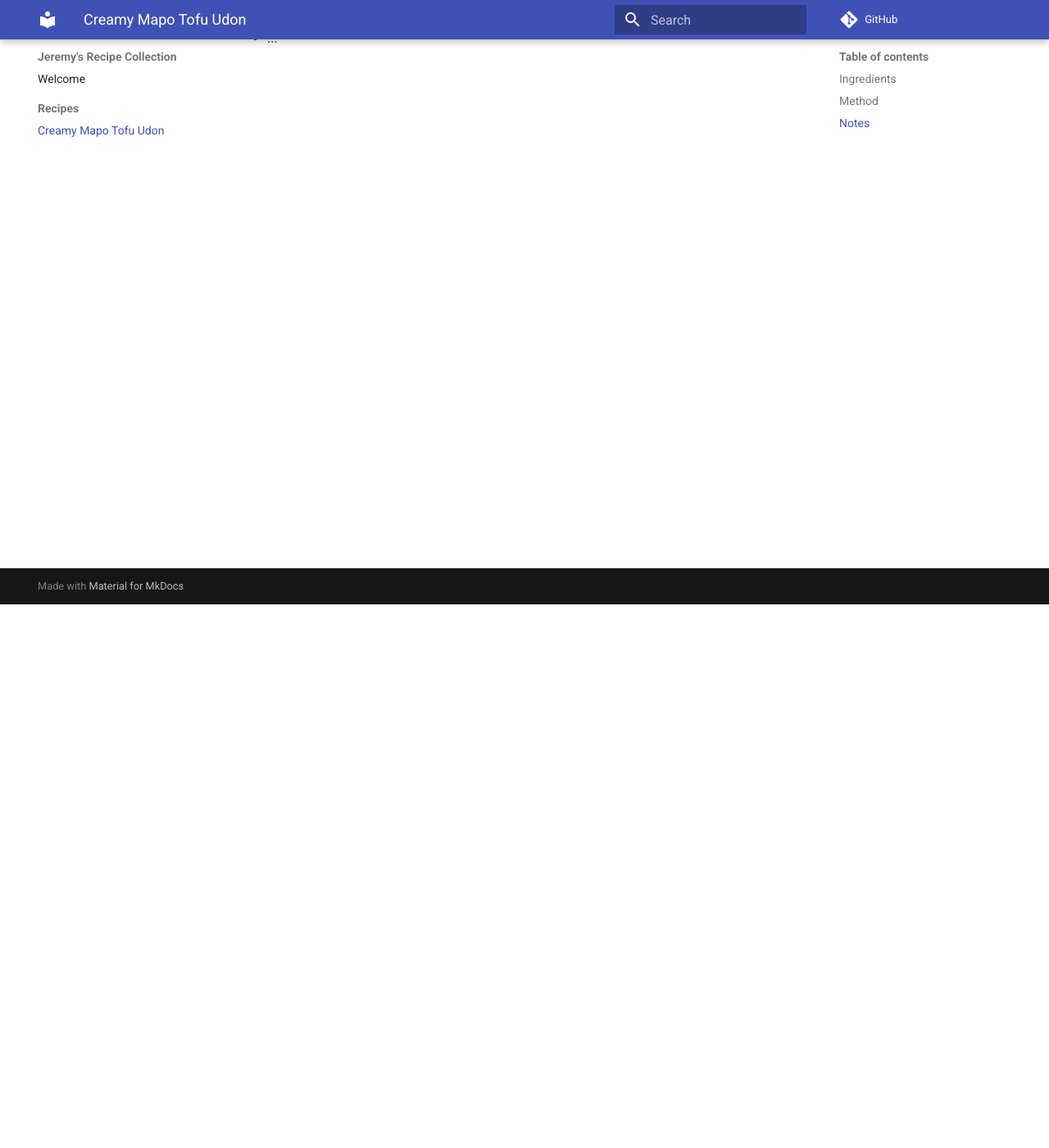
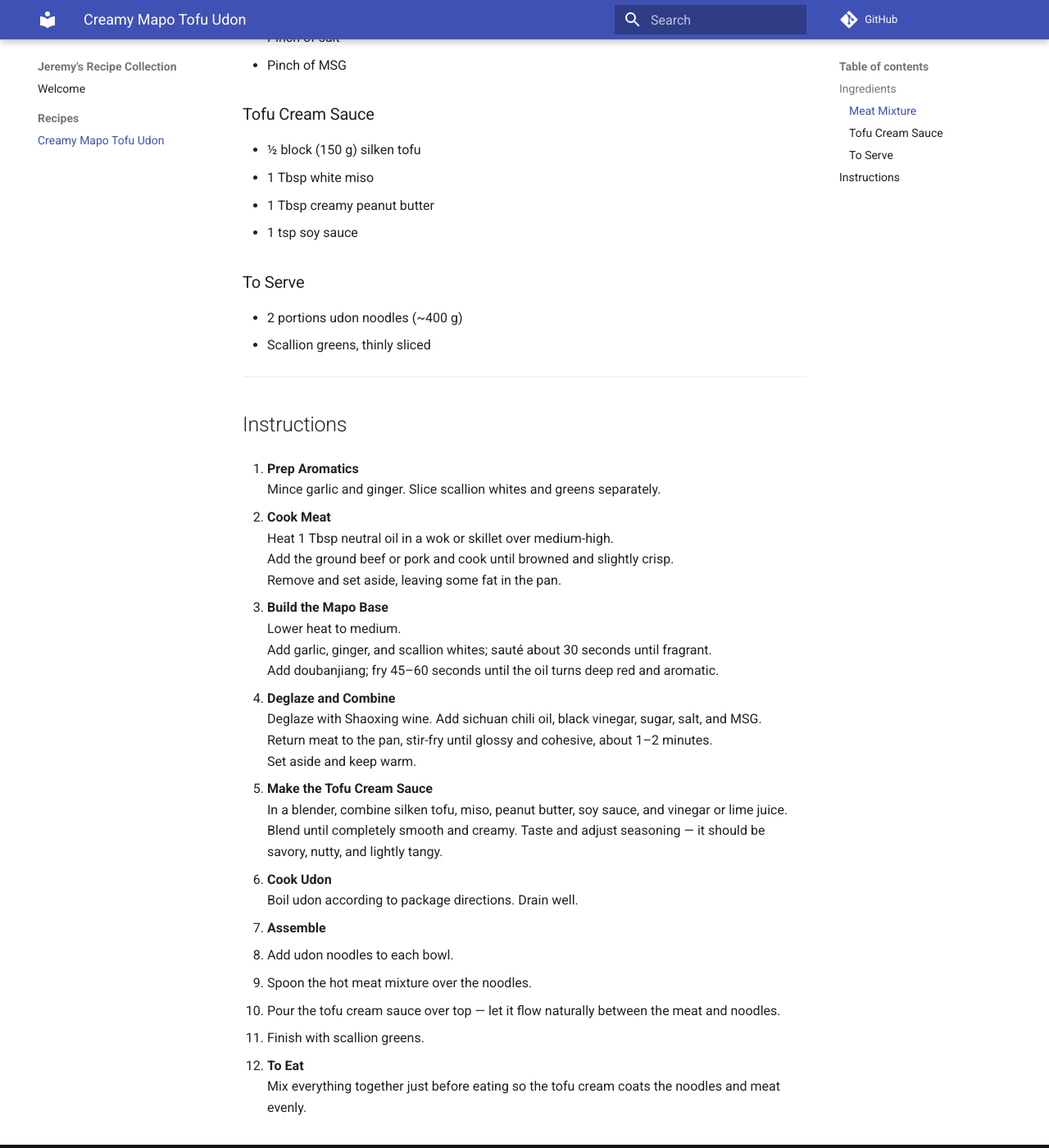
Before and after one commit to normanj9/recipes, an MkDocs documentation site: the page built from docs/recipes/creamy-mapo-tofu-udon.md, in a window 1280 px wide and 1400 px high, scrolled down 663 px. Shown: the whole window at 82% size. Built offline with MkDocs 1.6.1 and Material for MkDocs 9.7.7, drawn with Linux system fonts in a browser that asks for light colours; comment, search, counter and statistics services are not loaded; some of the changed text lies outside the part shown.

Commit message:
creamy mapo tofu

```diff
--- a/docs/recipes/creamy-mapo-tofu-udon.md
+++ b/docs/recipes/creamy-mapo-tofu-udon.md
@@ -1,17 +1,70 @@
 # Creamy Mapo Tofu Udon
 
-**Yield:** 2  |  **Time:** 25 min  |  **Tags:** sichuan, noodles, weeknight
+**Serves:** 2
+**Total Time:** ~25 minutes
+
+---
 
 ## Ingredients
-- 300 g soft tofu
-- 2 portions udon
-- 2 tbsp doubanjiang
-- 1 tbsp Sichuan chili oil
-- ...
 
-## Method
-1. ...
-2. ...
+### Meat Mixture
+- 200 g (7 oz) ground beef or pork
+- 2 cloves garlic, minced
+- 1 Tbsp minced ginger
+- 1 scallion, white and green parts separated
+- 1 Tbsp doubanjiang
+- 1 Tbsp Sichuan chili oil
+- 1 Tbsp Shaoxing wine
+- 1 tsp black vinegar
+- ½ tsp sugar
+- Pinch of salt
+- Pinch of MSG
 
-## Notes
-- ...
+### Tofu Cream Sauce
+- ½ block (150 g) silken tofu
+- 1 Tbsp white miso
+- 1 Tbsp creamy peanut butter
+- 1 tsp soy sauce
+
+### To Serve
+- 2 portions udon noodles (~400 g)
+- Scallion greens, thinly sliced
+
+---
+
+## Instructions
+
+1. **Prep Aromatics**
+   Mince garlic and ginger. Slice scallion whites and greens separately.
+
+2. **Cook Meat**
+   Heat 1 Tbsp neutral oil in a wok or skillet over medium-high.
+   Add the ground beef or pork and cook until browned and slightly crisp.
+   Remove and set aside, leaving some fat in the pan.
+
+3. **Build the Mapo Base**
+   Lower heat to medium.
+   Add garlic, ginger, and scallion whites; sauté about 30 seconds until fragrant.
+   Add doubanjiang; fry 45–60 seconds until the oil turns deep red and aromatic.
+
+4. **Deglaze and Combine**
+   Deglaze with Shaoxing wine.
+   Add sichuan chili oil, black vinegar, sugar, salt, and MSG.
+   Return meat to the pan, stir-fry until glossy and cohesive, about 1–2 minutes.
+   Set aside and keep warm.
+
+5. **Make the Tofu Cream Sauce**
+   In a blender, combine silken tofu, miso, peanut butter, soy sauce, and vinegar or lime juice.
+   Blend until completely smooth and creamy. Taste and adjust seasoning — it should be savory, nutty, and lightly tangy.
+
+6. **Cook Udon**
+   Boil udon according to package directions. Drain well.
+
+7. **Assemble**
+   1. Add udon noodles to each bowl.
+   1. Spoon the hot meat mixture over the noodles.
+   1. Pour the tofu cream sauce over top — let it flow naturally between the meat and noodles.
+   1. Finish with scallion greens.
+
+8. **To Eat**
+   Mix everything together just before eating so the tofu cream coats the noodles and meat evenly.
```
Also changed, not shown: 1 other file.
